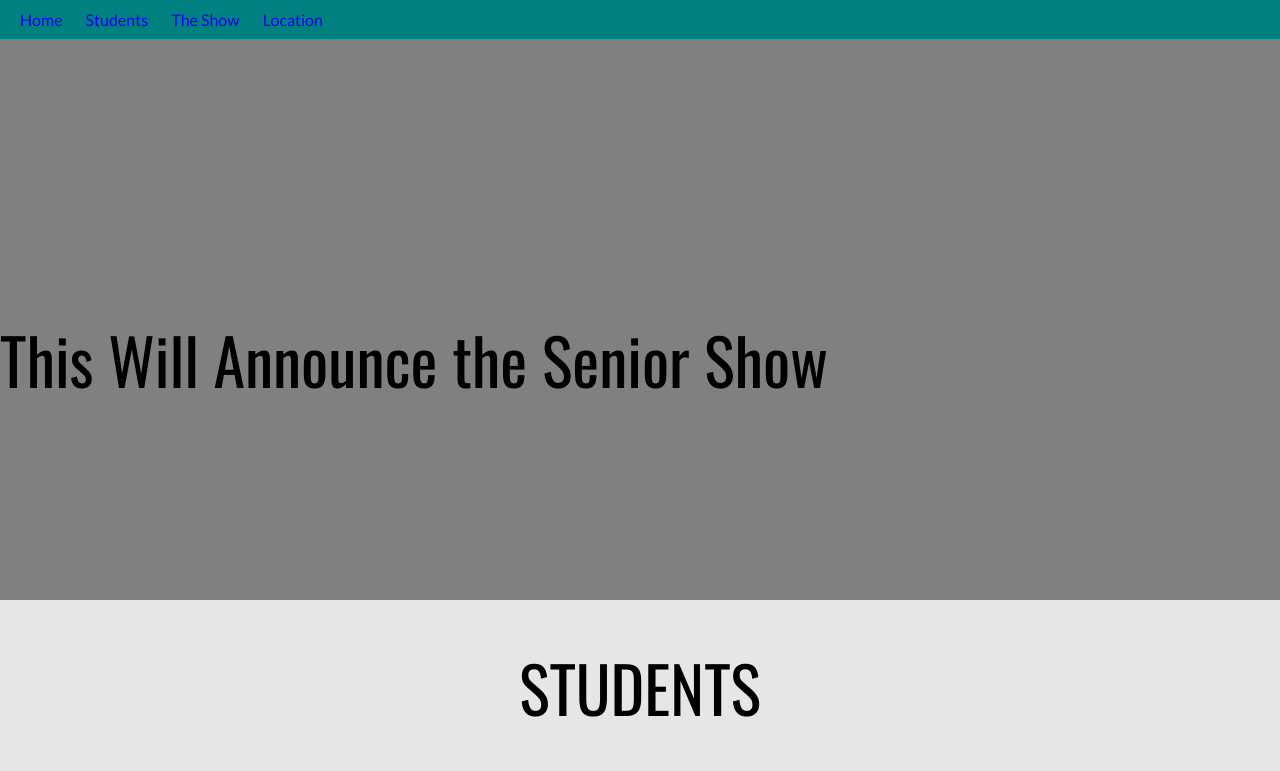
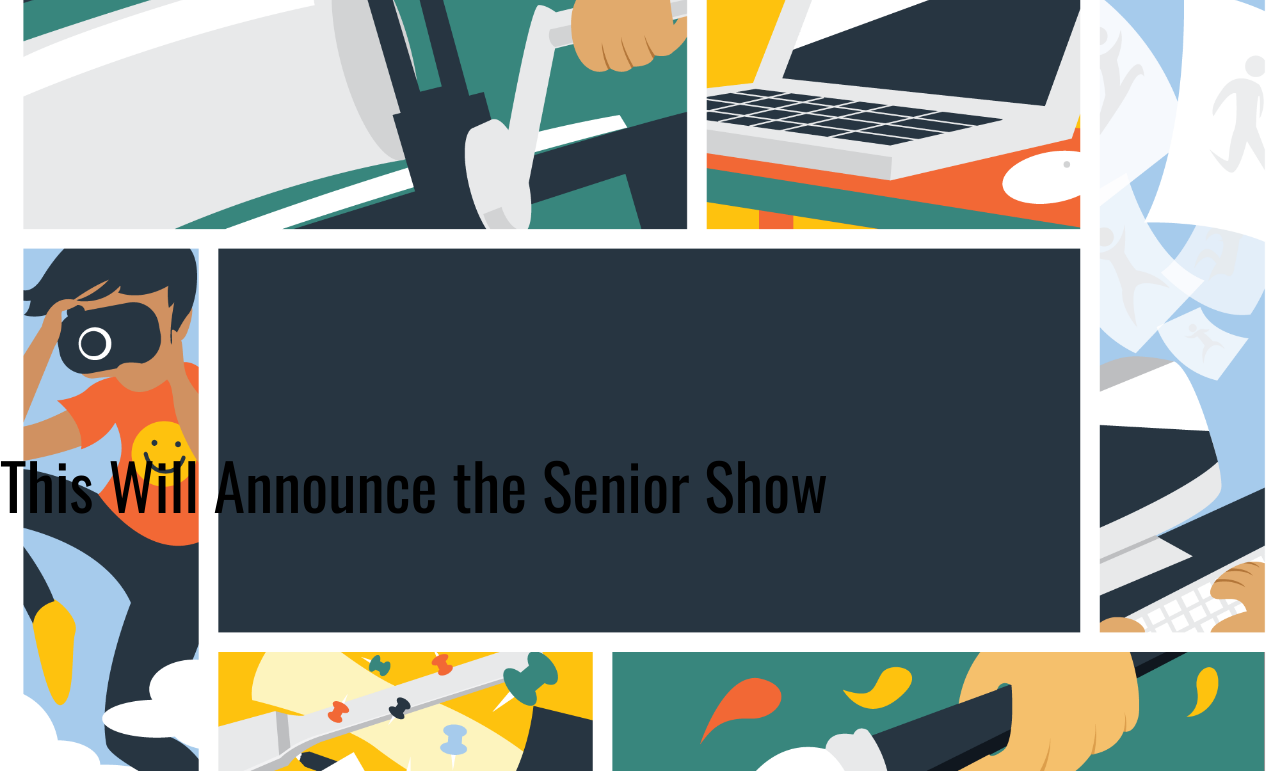
Before and after one commit to Drew-Garvey/gmu-senior_show-14, a plain HTML site: page index.html in a window 1280 px wide. Shown: the top 771 px of the page. Drawn offline with nearby package versions, Linux system fonts and the light colour scheme.

Commit message:
Added header and hero.

```diff
--- a/index.html
+++ b/index.html
@@ -33,13 +33,11 @@
 
 	<div class="container">
 
-		<nav>
-			<ul>
-				<li><a href="#">Home</a></li>
-				<li><a href="#">Students</a></li>
-				<li><a href="#">The Show</a></li>
-				<li><a href="#">Location</a></li>
-			</ul>
+		<nav class="main-nav">
+  			<a href="#">Nav Link 1</a>
+ 			<a href="#">Nav Link 2</a>
+  			<a href="#">Nav Link 3</a>
+  			<a href="#">Nav Link 4</a>
 		</nav>
 
 		<div class="title">
--- a/js/build.js
+++ b/js/build.js
@@ -18,3 +18,15 @@ $(function() {
 				$('.student-details').addClass('.open').slideToggle();
 			});
 });
+
+var  mn = $(".main-nav");
+    mns = "main-nav-scrolled";
+    hdr = $('.title').height();
+
+$(window).scroll(function() {
+  if( $(this).scrollTop() > hdr ) {
+    mn.addClass(mns);
+  } else {
+    mn.removeClass(mns, '.title');
+  }
+});
--- a/scss/partials/base.scss
+++ b/scss/partials/base.scss
@@ -30,10 +30,10 @@ a.button:hover {
 /* .title
    ========================================================================== */
 .title {
-	position: relative;
-	width: 100%;
-	height: 600px;
+	background: url("../images/hero/seniorshow_hero.png") no-repeat center center;
+	background-size: cover;
 	background-color: grey;
+	height: 850px;
 }
 
 .title h1 {
--- a/scss/partials/nav.scss
+++ b/scss/partials/nav.scss
@@ -2,25 +2,27 @@
    NAVIGATION.
    ========================================================================== */
 
-nav {
-	position: fixed;
-	top: 0;
-	margin: 0;
-	padding: 10px;
-	background-color: teal;
-	width: 100%;
-	clear: both;
-	z-index: 10;
-	overflow: hidden;
+* {
+  box-sizing: border-box;
 }
-
-nav ul {
-	margin: 0;
-	z-index: 10;
+body {
+  margin: 0;
+  padding-top: 850px;
 }
-
-nav ul li {
-	text-decoration: none;
-	display: inline;
-	padding: 10px;
+.main-nav,
+.students {
+  position: relative;
 }
+.main-nav {
+  background: #fff;
+  height: 80px;
+  z-index: 150;
+  margin-bottom: -80px;
+  box-shadow: 0 2px 3px rgba(0,0,0,.4);
+}
+.title,
+.main-nav-scrolled {
+  position: fixed;
+  width: 100%;
+  top: 0;
+}
```
Also changed, not shown: css/style.css, images/hero/seniorshow_hero.png (added), images/hero/seniorshow_hero2.png (added), images/hero/seniorshow_hero3.png (added), 1 other file.
